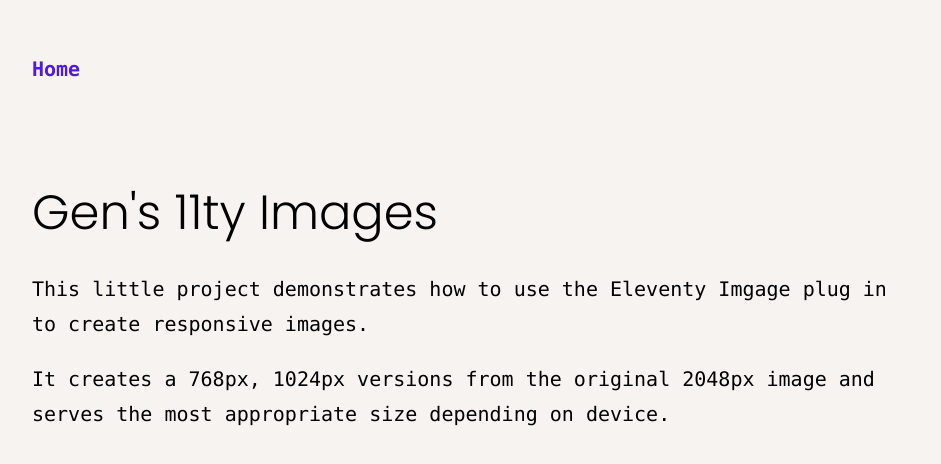
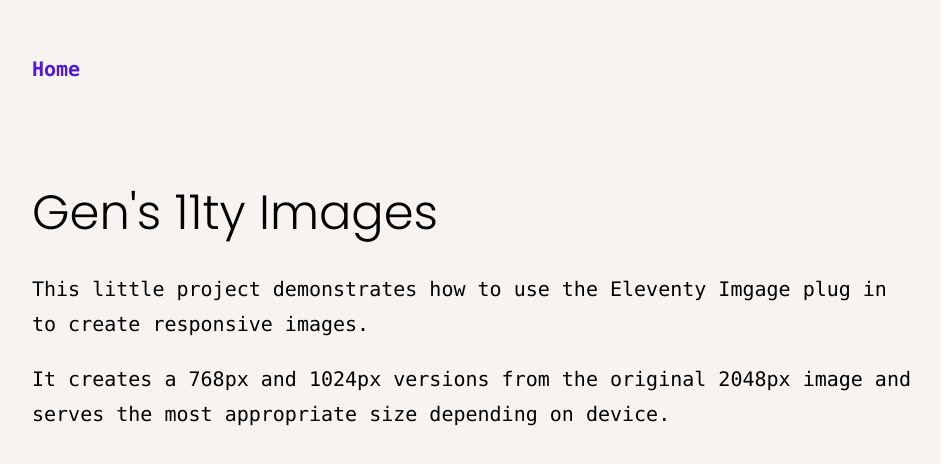
Before and after one commit to GitOffMyCode/11ty-gen-images, an Eleventy site: page src/index.html in a window 1280 px wide. Shown: the whole page, without its empty margins (168-1109 px from the left). Built offline with nearby package versions, Linux system fonts and the light colour scheme; Eleventy itself is replaced by a stand-in of ours; files that its build step writes are made by us from their sources.

Commit message:
content amend

```diff
--- a/src/index.html
+++ b/src/index.html
@@ -10,4 +10,4 @@
 
 <p>This little project demonstrates how to use the Eleventy Imgage plug in to create responsive images.</p>
 
-<p>It creates a 768px, 1024px versions from the original 2048px image and serves the most appropriate size depending on device.</p>
+<p>It creates a 768px and 1024px versions from the original 2048px image and serves the most appropriate size depending on device.</p>
```
